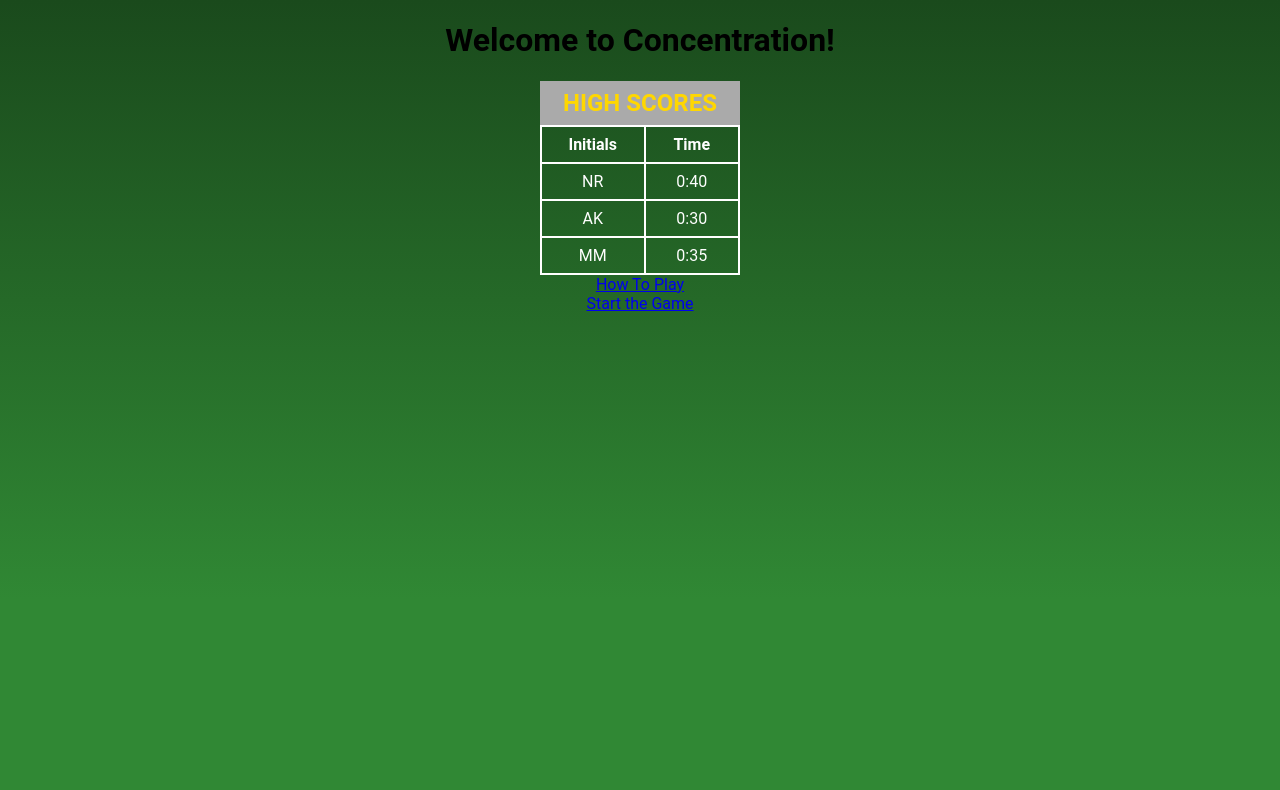
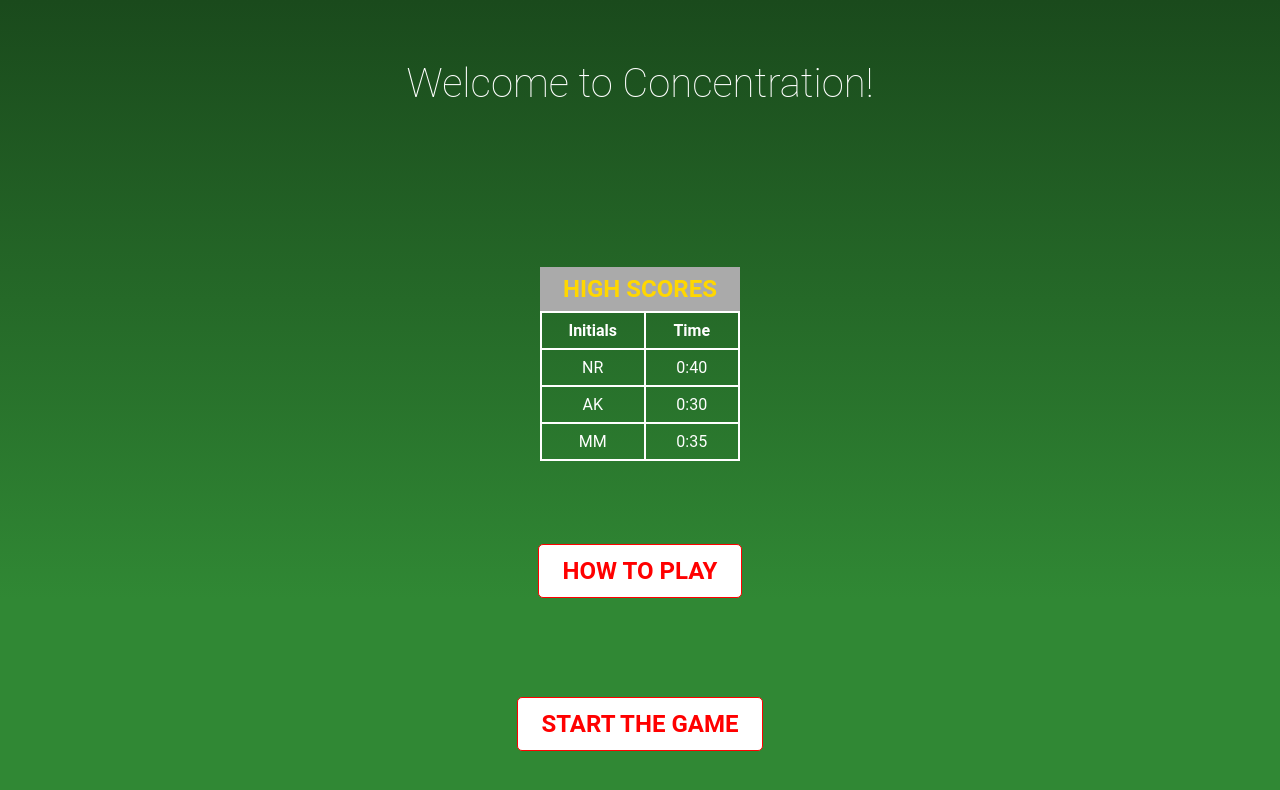
Before and after one commit to STLnick/concentration-game, a React (Create React App) app in the folder client/: page / in a window 1280 px wide. Shown: the top 790 px of the page. Built offline with nearby package versions, Linux system fonts and the light colour scheme.

Commit message:
:lipstick: Style Welcome component

```diff
--- a/client/src/App.css
+++ b/client/src/App.css
@@ -7,3 +7,26 @@
   padding-bottom: 2rem;
   width: 100vw;
 }
+
+.welcome-container {
+  justify-content: space-around;
+}
+
+.welcome {
+  color: white;
+  font-size: 40px;
+  font-weight: 200;
+}
+
+.link {
+  background-color: white;
+  border: 1px solid red;
+  border-radius: 5px;
+  color: red;
+  font-size: 24px;
+  font-weight: 700;
+  margin: 1rem;
+  padding: 0.75rem 1.5rem;
+  text-decoration: none;
+  text-transform: uppercase;
+}
```
